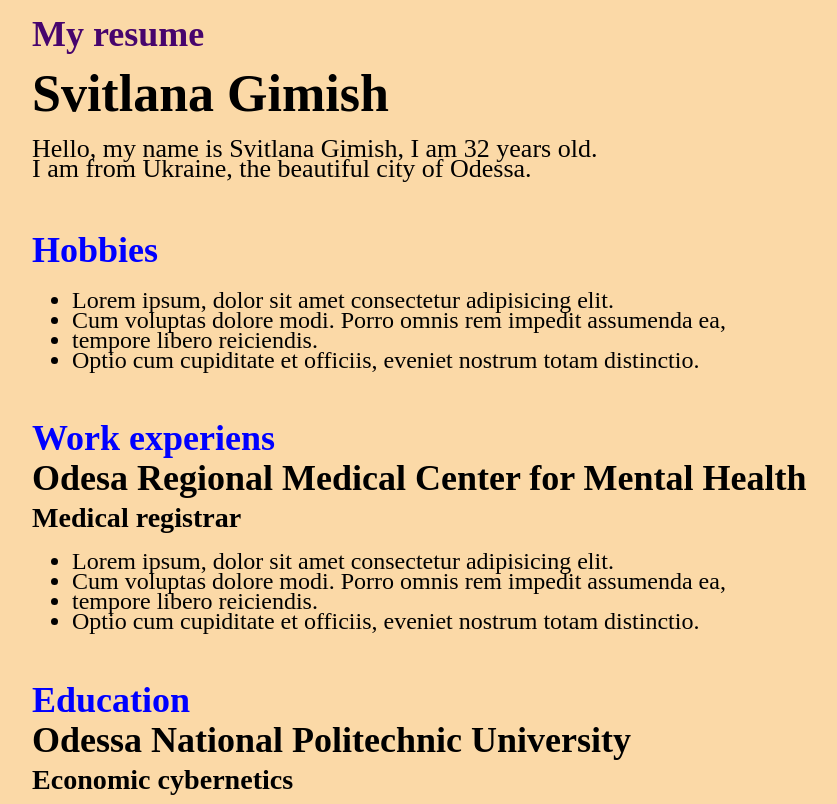
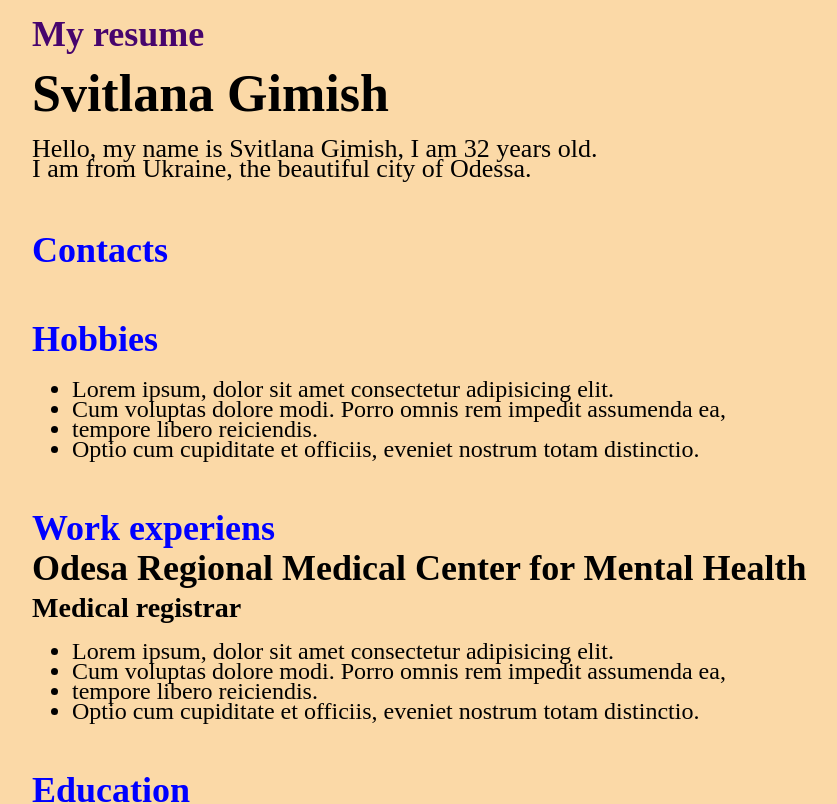
Before and after one commit to svetlanagim/hw, a plain HTML site: page index.html in a window 1280 px wide. Shown: the top 804 px of the page, without its empty margins (8-845 px from the left). Drawn offline with Linux system fonts and the light colour scheme.

Commit message:
contacts

```diff
--- a/index.html
+++ b/index.html
@@ -18,6 +18,12 @@
         <p>Hello, my name is Svitlana Gimish, I am 32 years old.<br>
         I am from Ukraine, the beautiful city of Odessa.
         </p>
+    </div>
+
+     <!--Сontacts-->
+     <div style="line-height: 20px; font-size: 24px; padding-bottom: 10px;">
+        <h2 style="color: blue;">Сontacts</h2>
+
     </div>
 
     <!--Hobbies-->
```
